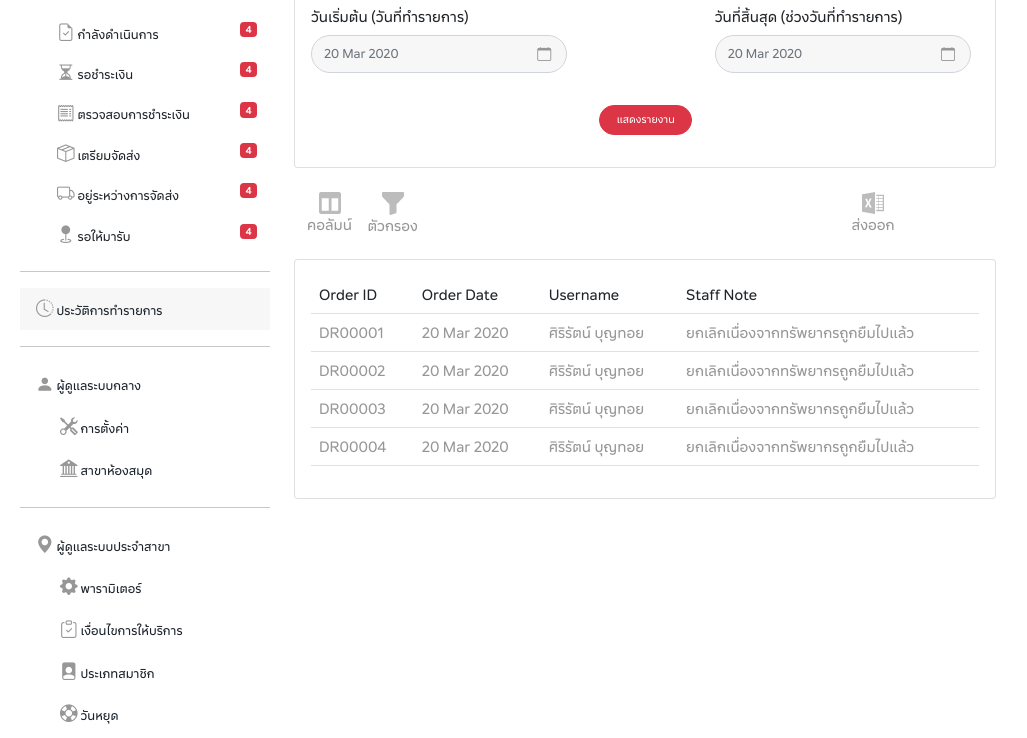
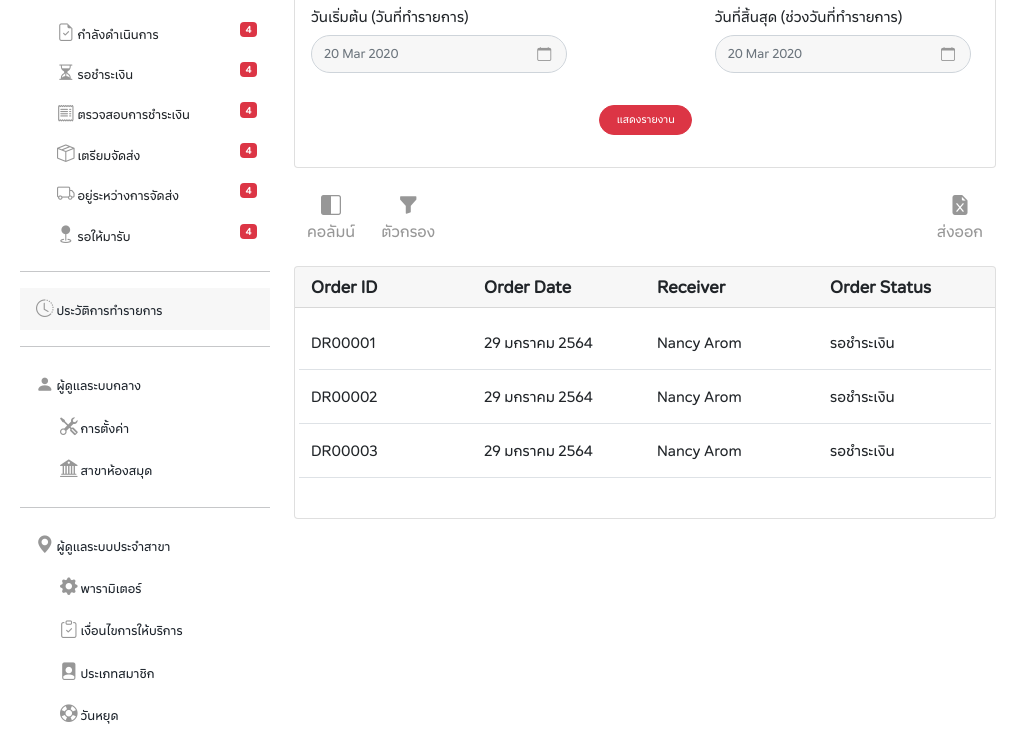
Before and after one commit to juthaporn/TKDelivery_Report, a website: page html/RejectDeliveryOrderReportDisplay.html in a window 1280 px wide. Shown: the part 196-934 px from the top of the page, without its empty margins (120-1147 px from the left). Drawn offline with nearby package versions, Linux system fonts and the light colour scheme; files whose address does not match are found by name.

Commit message:
change reject order report

```diff
--- a/assets/css/walai.css
+++ b/assets/css/walai.css
@@ -183,6 +183,11 @@ body {
   font-weight: bold;
 }
 
+.walai-card-header-report {
+  font-size: 16px;
+  font-weight: bold;
+}
+
 .walai-button {
   padding: 2px 15px 2px 15px;
   font-size: 10px !important;
@@ -210,7 +215,7 @@ body {
   /* padding: auto 25px; */
   text-align: center;
   display: inline-block;
-  font-size: 14px !important;
+  font-size: 15px !important;
   cursor: pointer;
   float: left;
 }
--- a/html/RejectDeliveryOrderReportDisplay.html
+++ b/html/RejectDeliveryOrderReportDisplay.html
@@ -7,7 +7,7 @@
     <meta name="description" content="">
     <meta name="author" content="WALAI AutoLib">
     <meta name="generator" content="WALAI AutoLib 1.0.0.0">
-    <title>Creat delivery order report</title>
+    <title>Reject delivery order report</title>
 
     <!-- TK Font CSS -->
     <link href="../assets/fonts/fonts.css" rel="stylesheet">
@@ -361,7 +361,7 @@
 
                 <div class="card">
                     <div class="card-header walai-card-header">
-                        Create delivery order report
+                        Reject delivery order report
 
                     </div>
                     <div class="modal-body my-3">
@@ -391,28 +391,25 @@
                             </div>
                             <div class="col-5"></div>
                             <div class="col-2">
-                            <div class="text-center "><a class="btn btn-danger rounded-pill tk-button mt-3 ">แสดงรายงาน</a></div>
+                            <div class="text-center"><a class="btn btn-danger rounded-pill tk-button mt-3">แสดงรายงาน</a></div>
                             </div>
                         </div>
                     </div>
                 </div>
-                <div class="row my-3">
-                    <div class="col-1">
-                        <a class="btn report-button" data-bs-toggle="modal" data-bs-target="#columnsModal"><img src="../assets/img/column.png"><br>คอลัมน์</a>
+                <div class="row my-3 justify-content-between">
+                    <div class="col-auto">
+                        <a class="btn report-button" data-bs-toggle="modal" data-bs-target="#columnsModal"><i class="bi bi-square-half tk-gray-v2" style="font-size:20px"></i><br>คอลัมน์</a>
+                        <a class="btn report-button" data-bs-toggle="modal" data-bs-target="#filterModal" ><i class="bi bi-funnel-fill tk-gray-v2" style="font-size:20px"><br></i>ตัวกรอง</a>
                     </div>
-                    <div class="col-2">
-                        <a class="btn report-button" data-bs-toggle="modal" data-bs-target="#filterModal" ><img src="../assets/img/fillter.png"><br>ตัวกรอง</a>
-                    </div>
-                    <div class="col-6"></div>
-                    <div class="col-2">
-                        <a class="btn report-button" id="showToast"><img src="../assets/img/share.png"><br>ส่งออก</a>
+                    <!-- <div class="col-2">
+                        <a class="btn report-button" data-bs-toggle="modal" data-bs-target="#filterModal" ><i class="bi bi-funnel-fill tk-gray-v2"><br>ตัวกรอง</i></a>
+                    </div> -->
+                    <!-- <div class="col-6"></div> -->
+                    <div class="col-auto">
+                        <a class="btn report-button" id="showToast"><i class="bi bi-file-earmark-excel-fill tk-gray-v2" style="font-size:20px"></i><br>ส่งออก</a>
                     </div>
                 </div>
-                <div class="card">
-
-                        <!-- <div class="card-header walai-card-header"></div> -->
-
-
+                <!-- <div class="card">
                     <div class="card-body">
                         <div>
                             <table class="table ">
@@ -452,6 +449,38 @@
                             </table>
                         </div>
                     </div>
+                </div> -->
+
+                <div class="card">
+                    <div class="card-header walai-card-header-report">
+                        <div class="row">
+                            <div class="col-3">Order ID</div>
+                            <div class="col-3">Order Date</div>
+                            <div class="col-3">Receiver</div>
+                            <div class="col-3">Order Status</div>
+                        </div>
+                    </div>
+
+                    <div id="reportList" class="card-body my-2">
+                        <div class="row border-1 border-bottom pb-3 mb-3">
+                            <div class="col-3">DR00001</div>
+                            <div class="col-3">29 มกราคม 2564</div>
+                            <div class="col-3">Nancy Arom</div>
+                            <div class="col-3">รอชำระเงิน</div>
+                        </div>
+                        <div class="row border-1 border-bottom pb-3 mb-3">
+                            <div class="col-3">DR00002</div>
+                            <div class="col-3">29 มกราคม 2564</div>
+                            <div class="col-3">Nancy Arom</div>
+                            <div class="col-3">รอชำระเงิน</div>
+                        </div>
+                        <div class="row border-1 border-bottom pb-3 mb-3">
+                            <div class="col-3">DR00003</div>
+                            <div class="col-3">29 มกราคม 2564</div>
+                            <div class="col-3">Nancy Arom</div>
+                            <div class="col-3">รอชำระเงิน</div>
+                        </div>
+                    </div>
                 </div>
             </main>
         </div>
```
